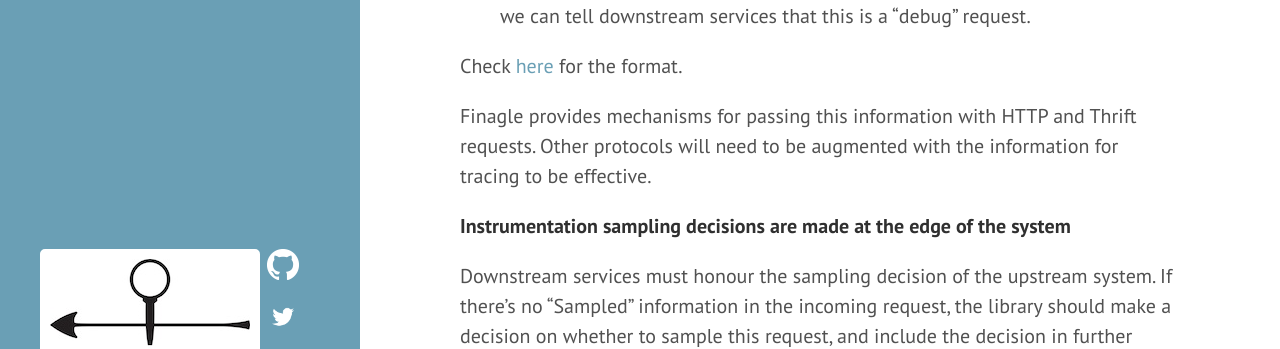
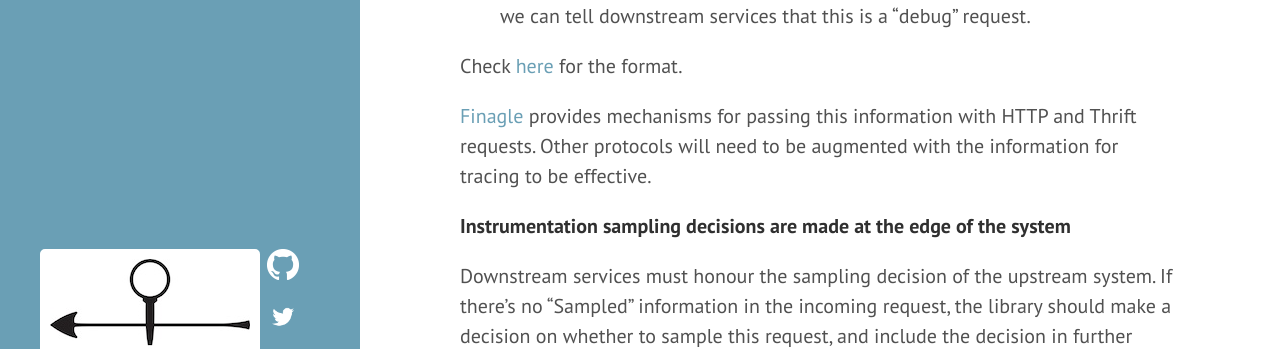
Before and after one commit to openzipkin/openzipkin.github.io, a Jekyll site: the page built from pages/instrumenting.md, in a window 1280 px wide and 900 px high, scrolled down 3757 px. Shown: the part 157-506 px from the top of the window. Built offline with Jekyll 4.4.1, drawn with Linux system fonts in a browser that asks for light colours; part of the change alters nothing that is shown.

```diff
--- a/pages/instrumenting.md
+++ b/pages/instrumenting.md
@@ -146,7 +146,7 @@ we can tell downstream services that this is a "debug" request.
 
 Check [here](https://github.com/openzipkin/brave/blob/e474ed1e1cd291c7ebc6830c58fdba0a6318fdd2/brave-http/src/main/java/com/github/kristofa/brave/http/BraveHttpHeaders.java) for the format.
 
-Finagle provides mechanisms for passing this information with HTTP and Thrift
+[Finagle](https://twitter.github.io/finagle/) provides mechanisms for passing this information with HTTP and Thrift
 requests. Other protocols will need to be augmented with the information for
 tracing to be effective.
 
```
